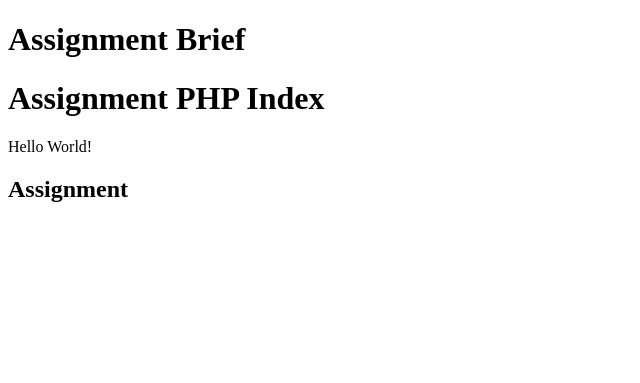
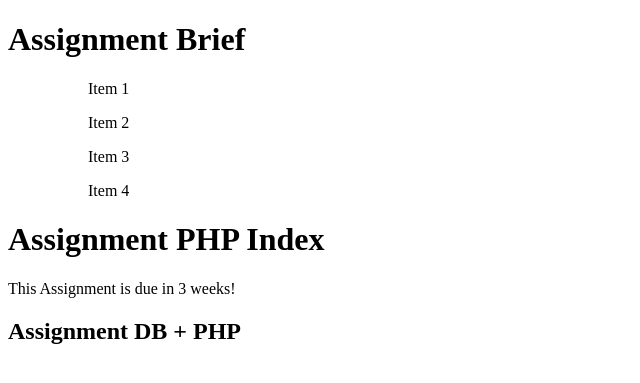
Before and after one commit to mhykol2k/advanced-databases-group, a PHP site: page / in a window 1280 px wide. Shown: the top 383 px of the page, without its empty margins (0-640 px from the left). Run offline with PHP 8.4, Linux system fonts and the light colour scheme.

Commit message:
<edit> Addressed Issue #1 comments & minor changes

```diff
--- a/index.php
+++ b/index.php
@@ -4,15 +4,35 @@
         <title>PHP Assignment</title>
     </head>
 
+    <!-- Main Section for Implementation -->
+    <!-- Information on assignment etc. -->
+
     <main class="">
         <h1>Assignment Brief</h1>
+        <p>
+            <ul>
+                <ol>
+                    <p>Item 1</p>
+                    <p>Item 2</p>
+                    <p>Item 3</p>
+                    <p>Item 4</p>
+                </ol>
+            </ul>
+        </p>
     </main>
 
     <body class="">
         <h1>Assignment PHP Index</h1>
+
+    <!-- PHP Implementation -->
+
     <?php
-    echo "Hello World!";
+    echo "This Assignment is due in 3 weeks!";
     ?>
-        <h2>Assignment</h2>
+        <h2>Assignment DB + PHP</h2>
     </body>
 </html>
+
+<!-- Resources Used -->
+<!-- http://php.net/manual/en/faq.installation.php#faq.installation.addtopath -->
+<!-- For Issue #1 'bash: php: command not found' -->
```
